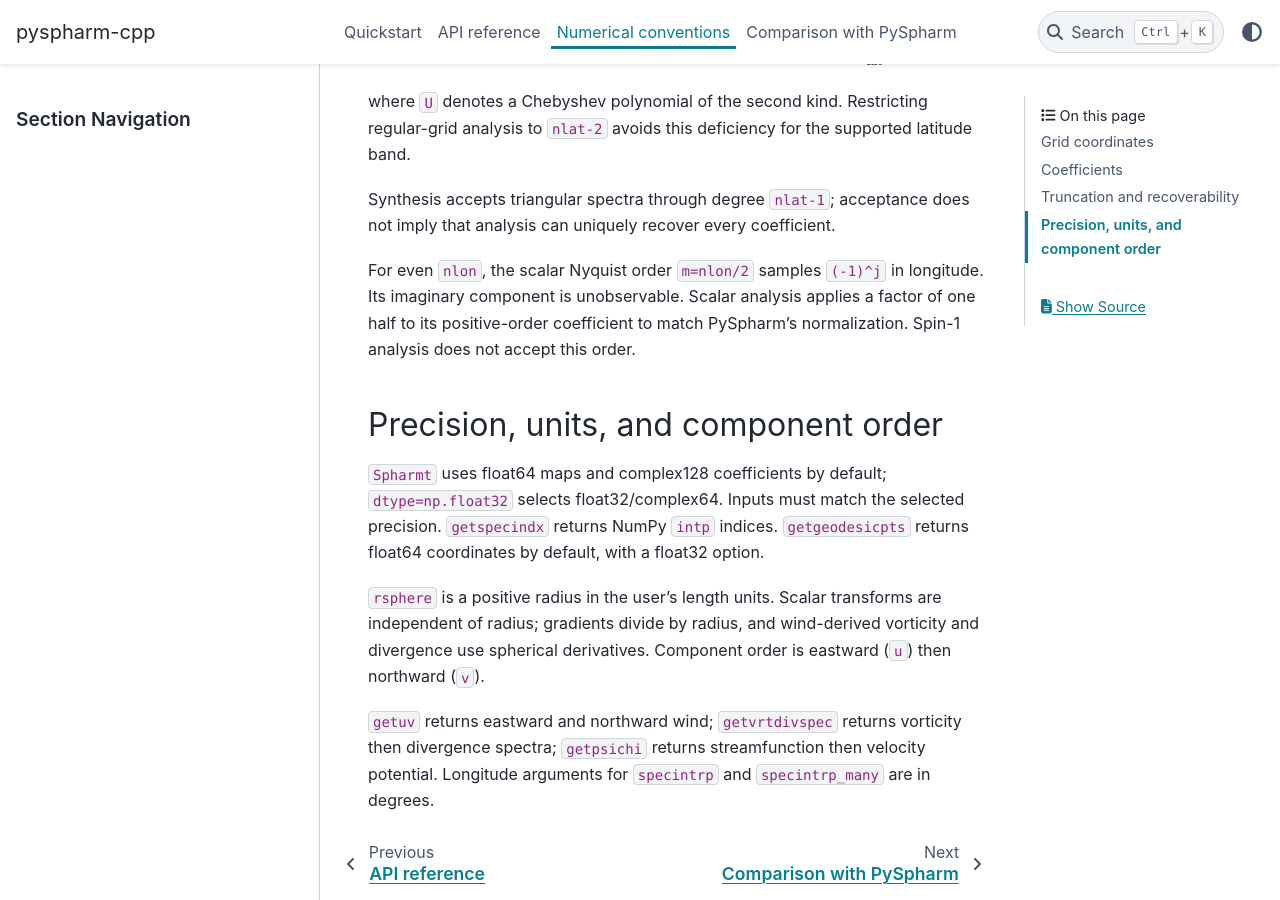
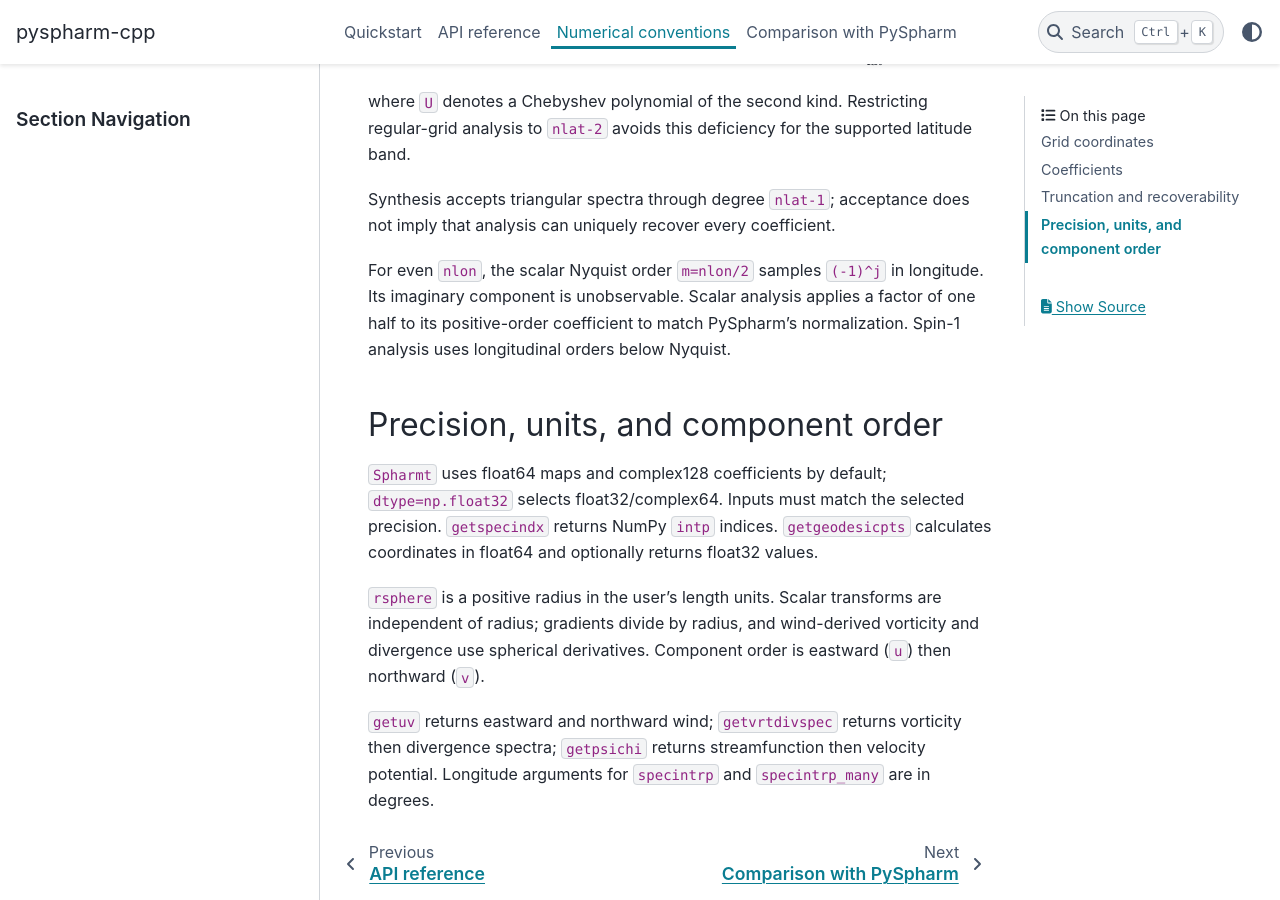
Before and after one commit to mwyau/pyspharm-cpp, a Sphinx documentation site: the page built from docs/conventions.md, in a window 1280 px wide and 900 px high, scrolled down 1721 px. Built offline with Sphinx 7.4.7 and the PyData theme 0.15.4, drawn with Linux system fonts in a browser that asks for light colours.

Commit message:
Calculate geodesic coordinates in double precision for both output dtypes

```diff
--- a/docs/conventions.md
+++ b/docs/conventions.md
@@ -58,11 +58,11 @@ where `U` denotes a Chebyshev polynomial of the second kind. Restricting regular
 
 Synthesis accepts triangular spectra through degree `nlat-1`; acceptance does not imply that analysis can uniquely recover every coefficient.
 
-For even `nlon`, the scalar Nyquist order `m=nlon/2` samples `(-1)^j` in longitude. Its imaginary component is unobservable. Scalar analysis applies a factor of one half to its positive-order coefficient to match PySpharm's normalization. Spin-1 analysis does not accept this order.
+For even `nlon`, the scalar Nyquist order `m=nlon/2` samples `(-1)^j` in longitude. Its imaginary component is unobservable. Scalar analysis applies a factor of one half to its positive-order coefficient to match PySpharm's normalization. Spin-1 analysis uses longitudinal orders below Nyquist.
 
 ## Precision, units, and component order
 
-`Spharmt` uses float64 maps and complex128 coefficients by default; `dtype=np.float32` selects float32/complex64. Inputs must match the selected precision. `getspecindx` returns NumPy `intp` indices. `getgeodesicpts` returns float64 coordinates by default, with a float32 option.
+`Spharmt` uses float64 maps and complex128 coefficients by default; `dtype=np.float32` selects float32/complex64. Inputs must match the selected precision. `getspecindx` returns NumPy `intp` indices. `getgeodesicpts` calculates coordinates in float64 and optionally returns float32 values.
 
 `rsphere` is a positive radius in the user's length units. Scalar transforms are independent of radius; gradients divide by radius, and wind-derived vorticity and divergence use spherical derivatives. Component order is eastward (`u`) then northward (`v`).
 
```
Also changed, not shown: README.md (+3 -3 lines), docs/index.md (+1 -1 lines), docs/pyspharm-compatibility.md (+4 -4 lines), 3 other files.
